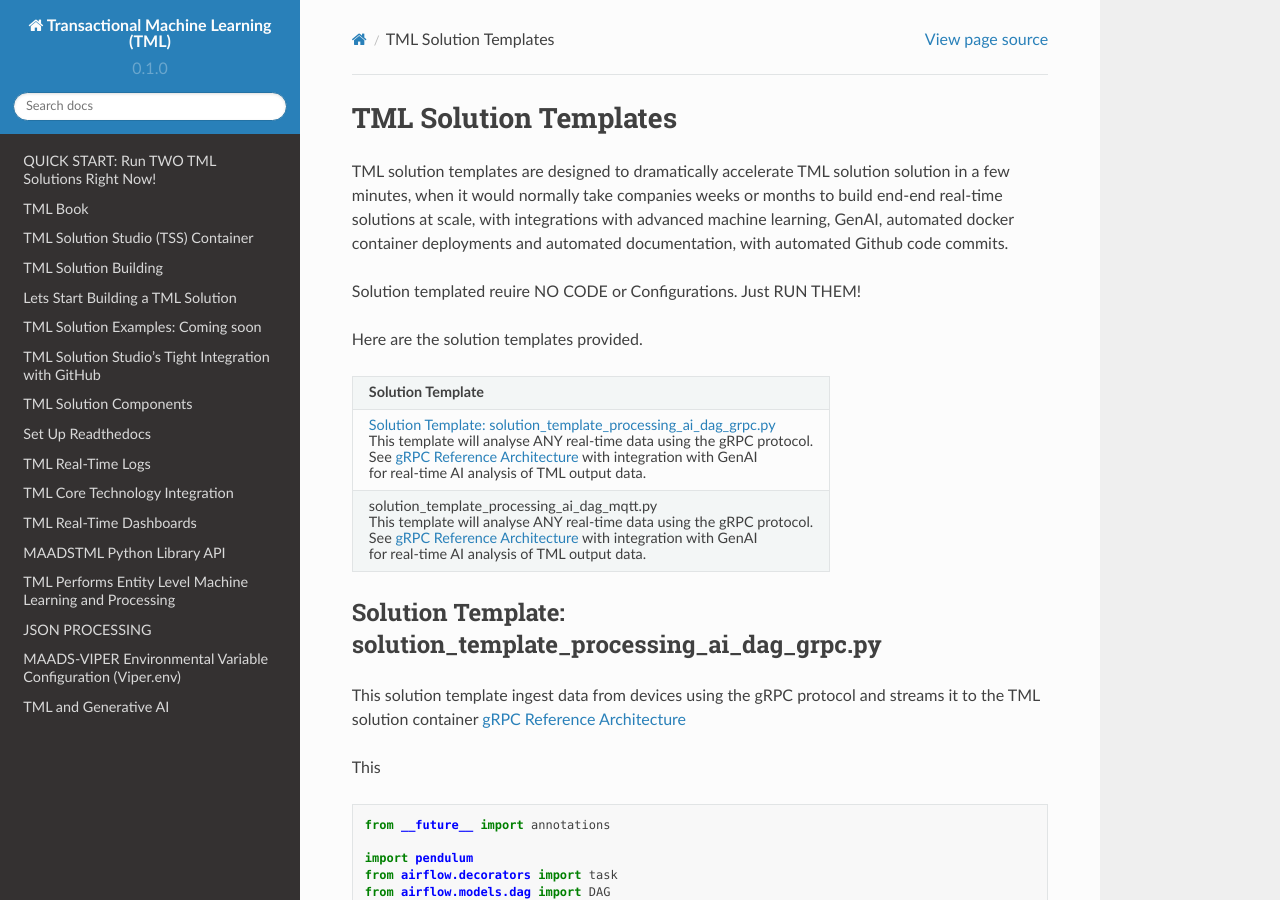
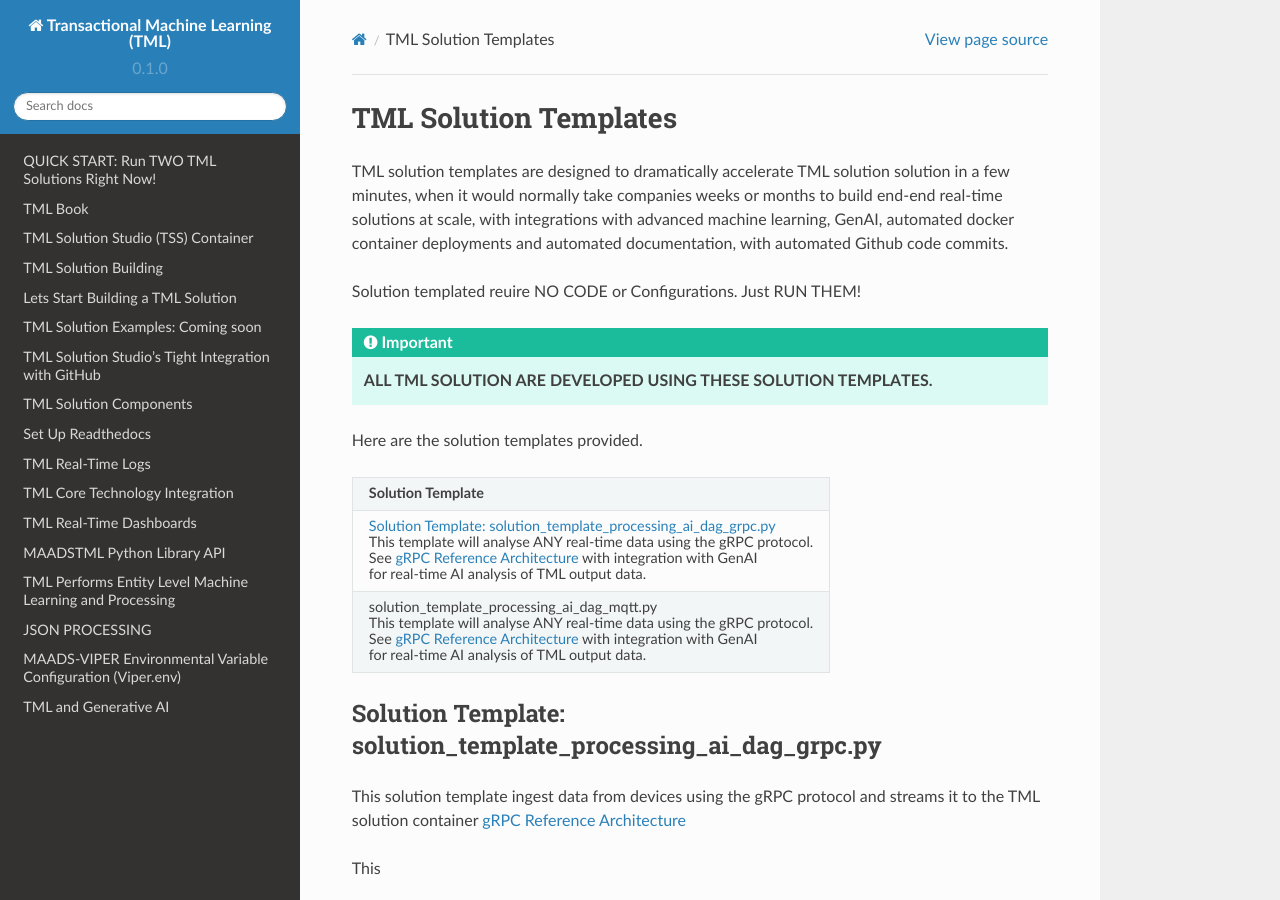
Before and after one commit to smaurice101/readthedocs, a Sphinx documentation site: the page built from docs/source/solutions.rst, in a window 1280 px wide and 900 px high. Built offline with Sphinx 7.4.7 and the Read the Docs theme 2.0.0, drawn with Linux system fonts in a browser that asks for light colours; some of the changed text lies outside the part shown.

Commit message:
Update solutions.rst

```diff
--- a/docs/source/solutions.rst
+++ b/docs/source/solutions.rst
@@ -4,6 +4,9 @@
 TML solution templates are designed to dramatically accelerate TML solution solution in a few minutes, when it would normally take companies weeks or months to build end-end real-time solutions at scale, with integrations with advanced machine learning, GenAI, automated docker container deployments and automated documentation, with automated Github code commits.
 
 Solution templated reuire NO CODE or Configurations.  Just RUN THEM!
+
+.. important::
+   **ALL TML SOLUTION ARE DEVELOPED USING THESE SOLUTION TEMPLATES.**
 
 Here are the solution templates provided.
 
@@ -240,3 +243,6 @@
       )
 
       start_task >> sensor_A >> sensor_B  >> start_task4 >> [sensor_I, sensor_C, sensor_D, sensor_E] >> start_task2 >> sensor_F >> start_task3  >> sensor_G
+
+Solution Template: solution_template_processing_ai_dag_restapi.py
+---------------------------------
```
